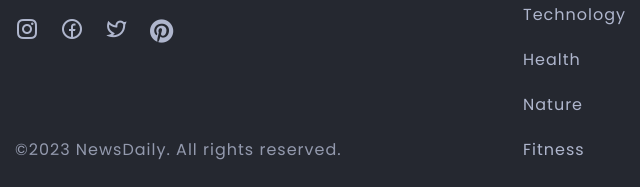
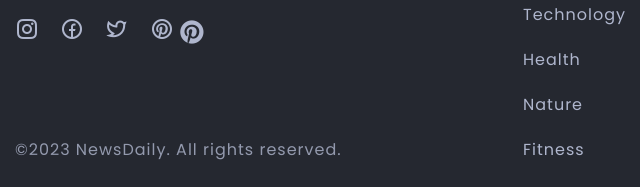
Before and after one commit to Praizee/News-Blog-Website, a plain HTML site: page index.html in a window 1280 px wide. Shown: the part 3700-3887 px from the top of the page, 0-640 px from the left. Drawn offline with nearby package versions, Linux system fonts and the light colour scheme.

Commit message:
Update index.html
Changed icon

```diff
--- a/index.html
+++ b/index.html
@@ -650,7 +650,7 @@
                     </li>
                     <li class="list-item">
                         <a href="#" class="list-link" title="Pinterest">
-                            <!-- <i class="ri-pinterest-line"></i> -->
+                            <i class="ri-pinterest-line"></i>
                             <i class="fab fa-pinterest"></i>
                         </a>
                     </li>
```
